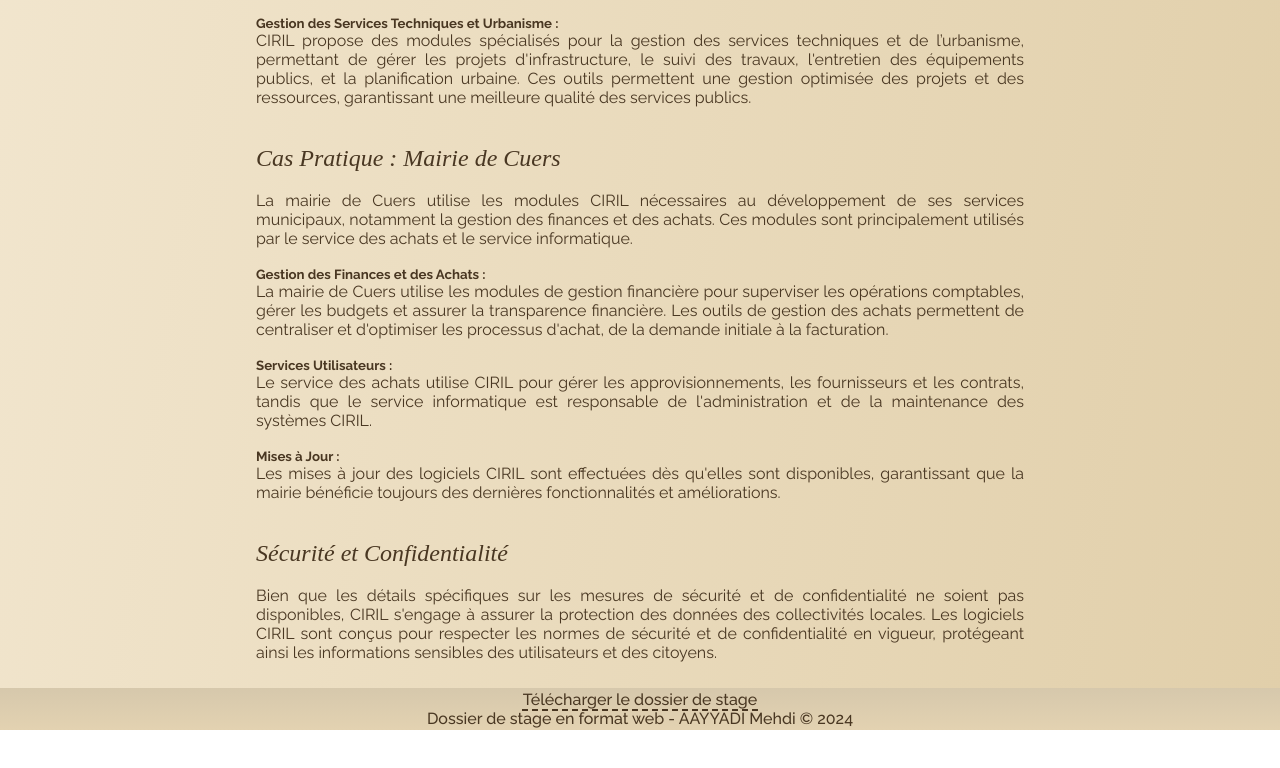
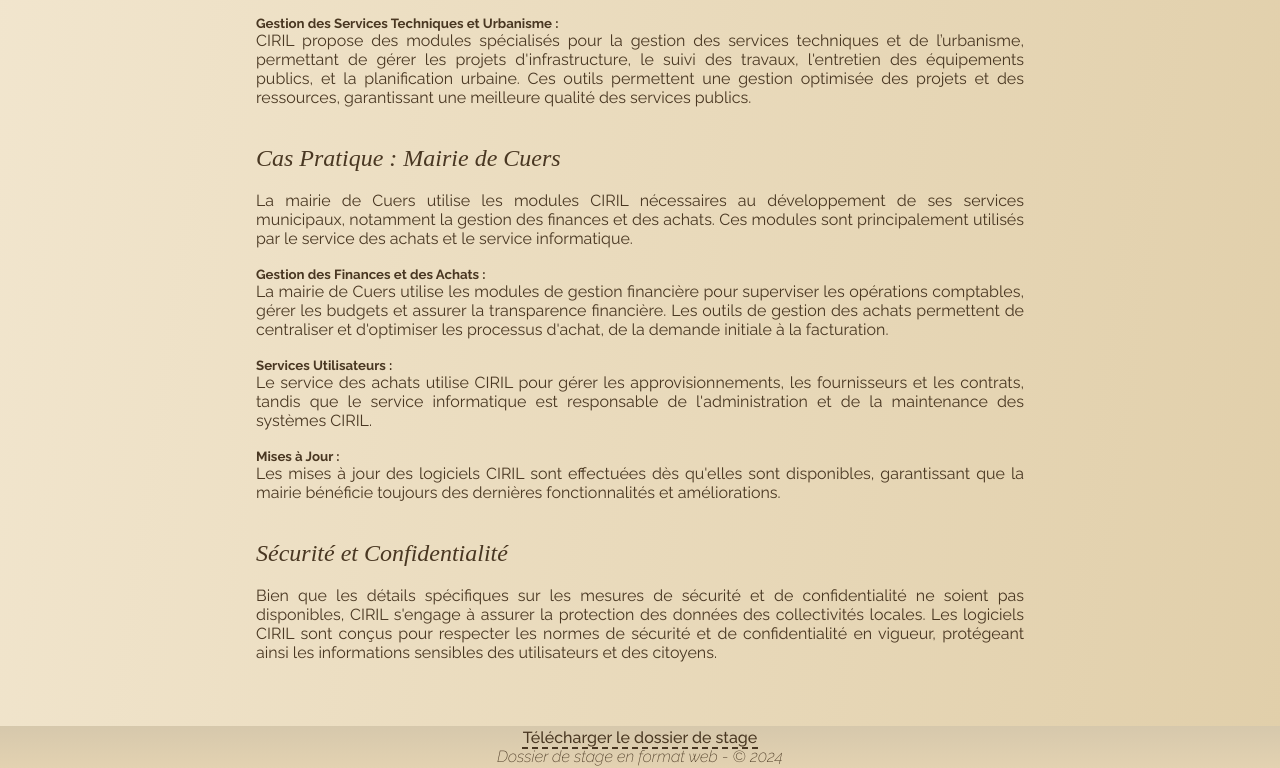
Before and after one commit to servalser/dossierdestage, a plain HTML site: page index.html in a window 1280 px wide. Shown: the part 8155-8923 px from the top of the page. Before the commit the page ends 8885 px from the top, so only its background shows below. Drawn offline with Linux system fonts and the light colour scheme; a web font is replaced by a local one.

Commit message:
Update index.html

```diff
--- a/index.html
+++ b/index.html
@@ -681,6 +681,7 @@
               <h3>Sécurité et Confidentialité</h3>
               <br>
               Bien que les détails spécifiques sur les mesures de sécurité et de confidentialité ne soient pas disponibles, CIRIL s'engage à assurer la protection des données des collectivités locales. Les logiciels CIRIL sont conçus pour respecter les normes de sécurité et de confidentialité en vigueur, protégeant ainsi les informations sensibles des utilisateurs et des citoyens.
+              <br><br><br>
             </div>
           </div>
         </section>
@@ -693,7 +694,7 @@
         >Télécharger le dossier de stage</a
       >
       <br />
-      Dossier de stage en format web - AAYYADI Mehdi © 2024
+      <em>Dossier de stage en format web - © 2024</em>
     </h4>
   </footer>
 </html>
```
